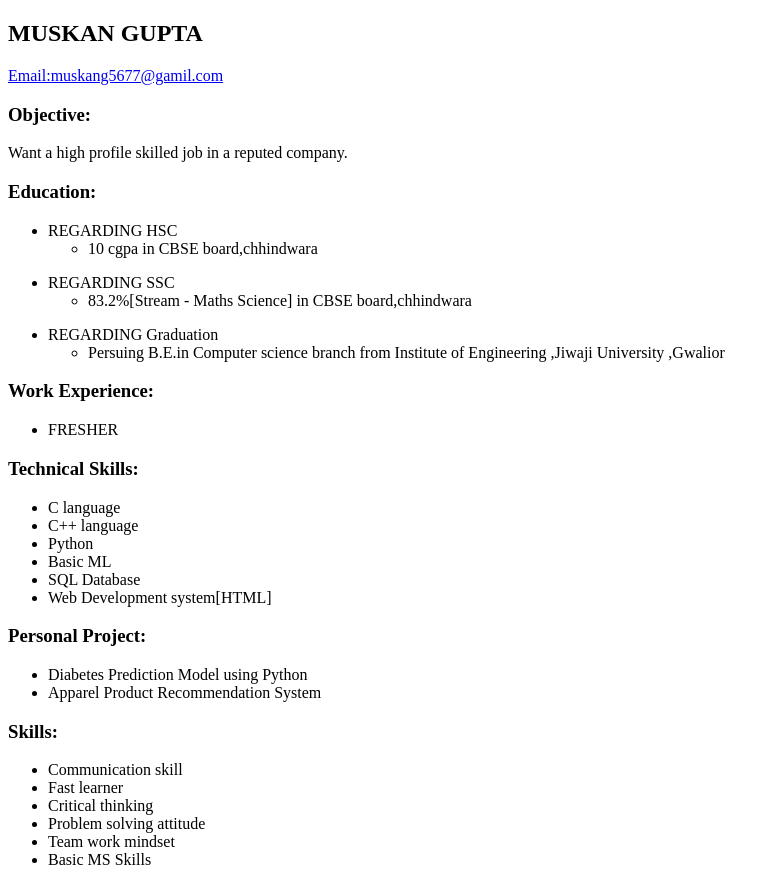
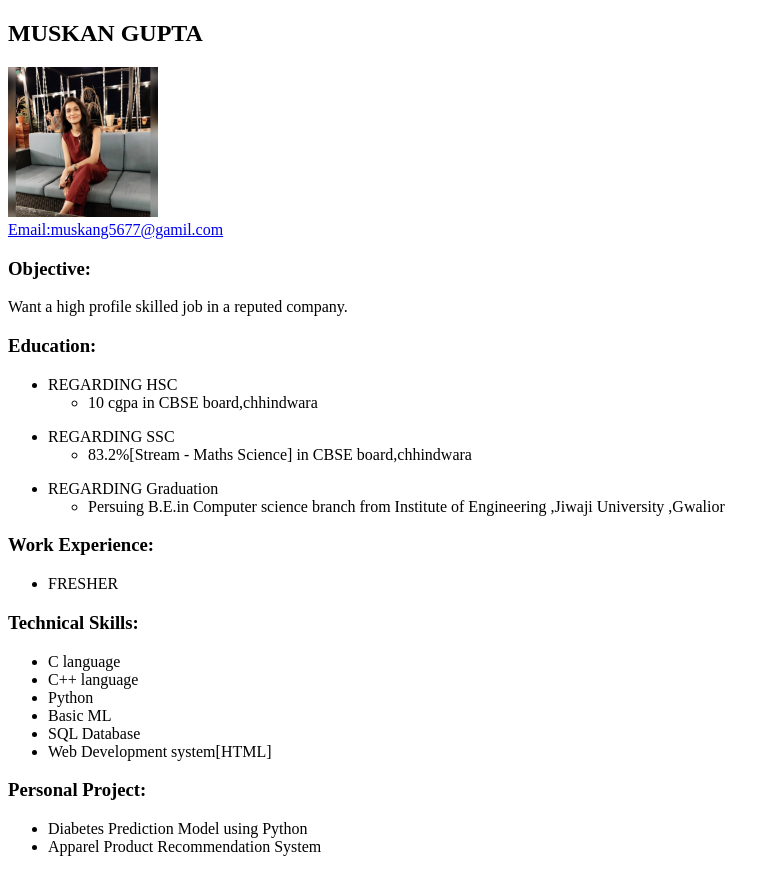
Before and after one commit to muss05/muskan-cv, a plain HTML site: page index.html in a window 1280 px wide. Shown: the top 872 px of the page, without its empty margins (0-780 px from the left). Drawn offline with Linux system fonts and the light colour scheme.

Commit message:
Add files via upload

```diff
--- a/index.html
+++ b/index.html
@@ -2,6 +2,8 @@
 <title>"MY RESUME"</title>
 <BODY>
    <h2>MUSKAN GUPTA</h2>
+   <img src="./pic.jpeg"height="150"/>
+   <br>
    <a href="www.google.com">Email:muskang5677@gamil.com</a>
    <h3>
     Objective:
```
